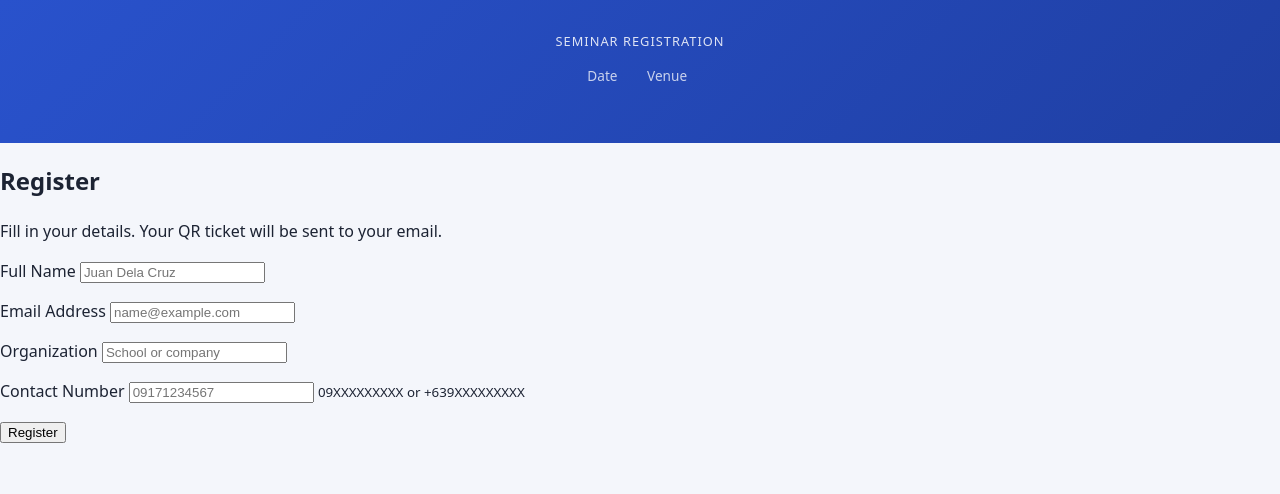
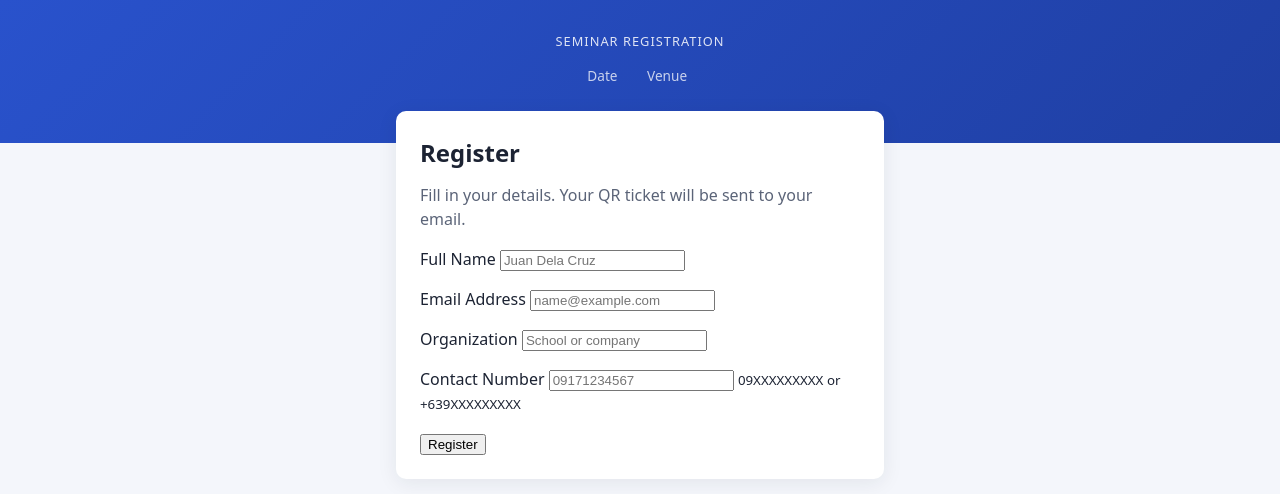
Before and after one commit to lauurnce/my-side-projects, a Python web app: template seminar-registration/app/templates/index.html in a window 1280 px wide. Shown: the top 494 px of the page. Run offline with Jinja, Linux system fonts and the light colour scheme; the template is opened without the code that fills it, so the values that code supplies are empty.

Commit message:
style(layout): add centered card layout

```diff
--- a/seminar-registration/app/static/css/style.css
+++ b/seminar-registration/app/static/css/style.css
@@ -34,3 +34,14 @@ body {
 .eyebrow { margin: 0; text-transform: uppercase; letter-spacing: 0.08em; font-size: 0.8rem; opacity: 0.85; }
 .event-meta { list-style: none; padding: 0; margin: 0; display: flex; flex-wrap: wrap; justify-content: center; gap: 0.5rem 1.5rem; }
 .event-meta span { opacity: 0.75; margin-right: 0.35rem; font-size: 0.85rem; }
+
+/* Layout */
+.container { max-width: 520px; margin: -2rem auto 2rem; padding: 0 1rem; }
+.card {
+  background: var(--surface);
+  border-radius: var(--radius);
+  box-shadow: 0 4px 20px rgba(28, 35, 51, 0.08);
+  padding: 1.5rem;
+}
+.card h2 { margin-top: 0; }
+.lead { color: var(--muted); margin-top: -0.5rem; }
```
